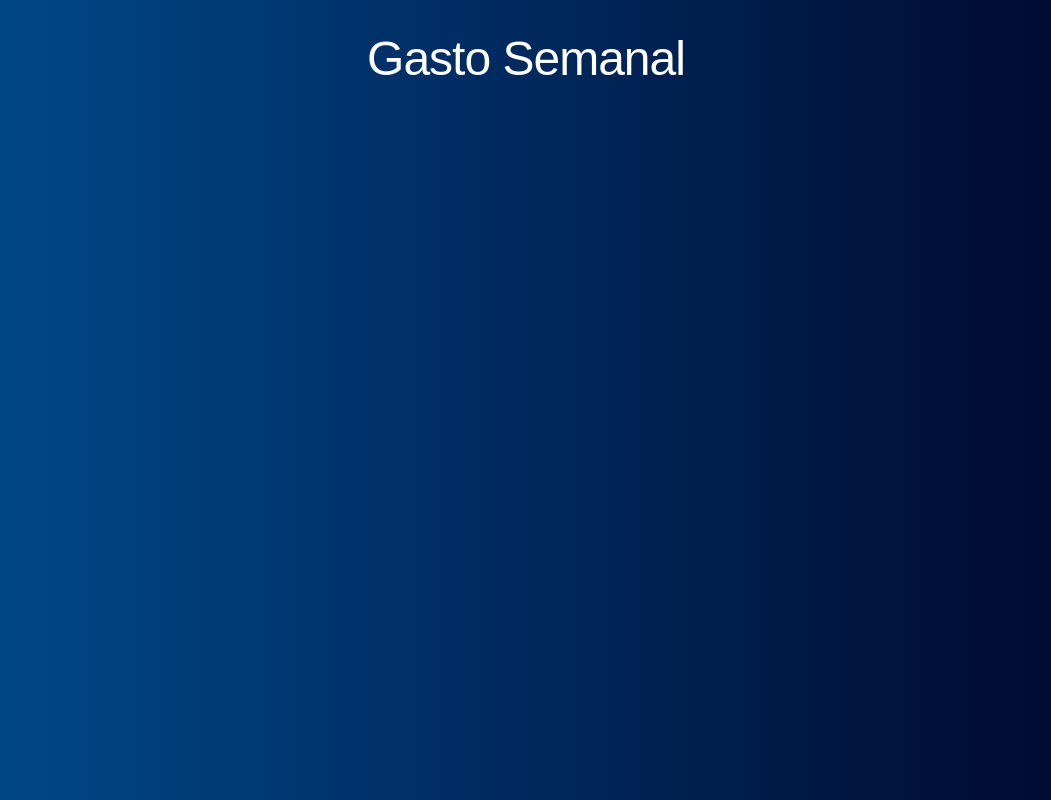
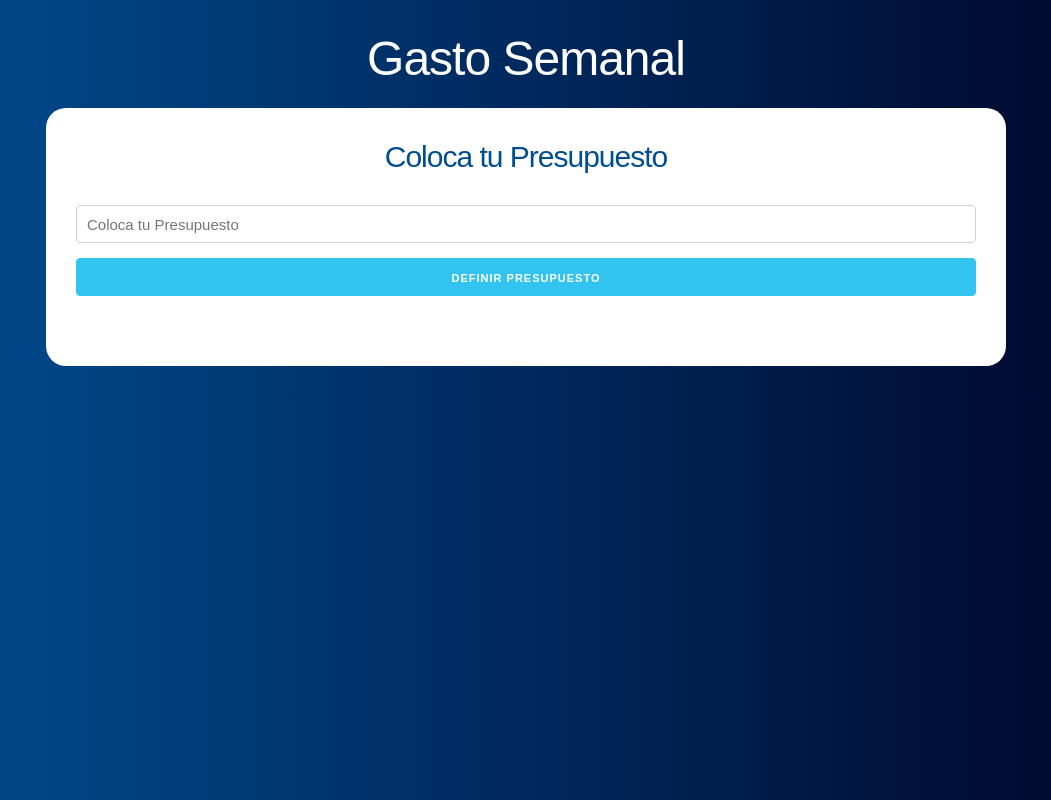
Before and after one commit to gnarracci/budget-manager, a React (Create React App) app: page / in a window 1280 px wide. Shown: the whole page, without its empty margins (114-1165 px from the left). Built offline with nearby package versions, Linux system fonts and the light colour scheme.

Commit message:
Creacion y maquetado de Componente Preguntar

```diff
--- a/src/App.js
+++ b/src/App.js
@@ -1,3 +1,4 @@
+import Pregunta from "./components/Pregunta";
 
 
 function App() {
@@ -5,6 +6,9 @@ function App() {
     <div className="container">
       <header>
         <h1>Gasto Semanal</h1>
+        <div className="contenido-principal contenido">
+          <Pregunta/>
+        </div>
       </header>
     </div>
   );
--- /dev/null
+++ b/src/components/Pregunta.js
@@ -0,0 +1,19 @@
+import React, { Fragment } from "react";
+
+export default function Pregunta() {
+  return (
+    <Fragment>
+      <h2>Coloca tu Presupuesto</h2>
+      <form>
+        <input type="number"
+        className="u-full-width"
+        placeholder="Coloca tu Presupuesto"
+        />
+        <input type="submit"
+        className="u-full-width button-primary"
+        value="Definir Presupuesto"
+        />
+      </form>
+    </Fragment>
+  );
+}
```
